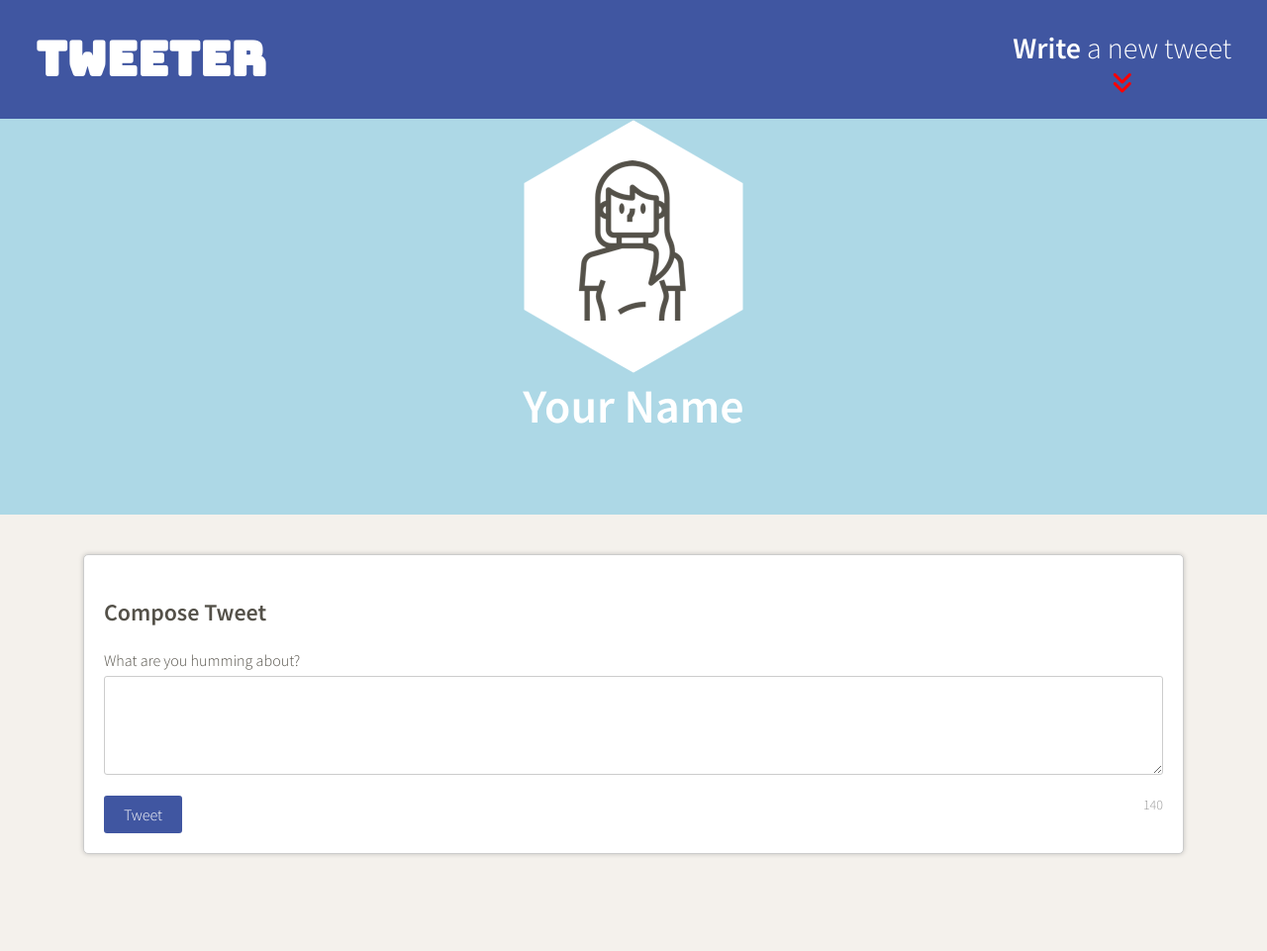
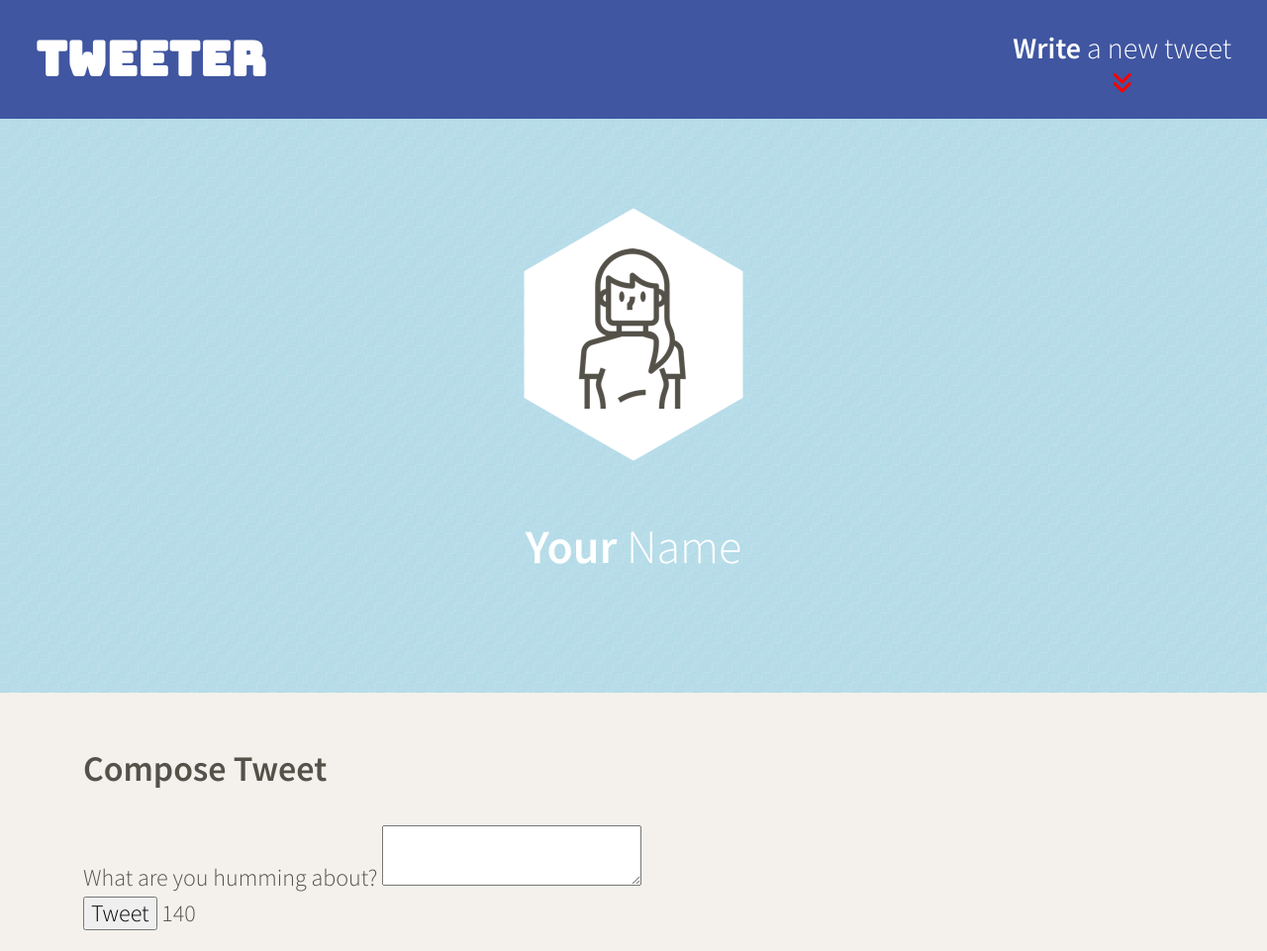
Before and after one commit to ckats123/tweeter_1, a website: page public/index.html in a window 1280 px wide. Shown: the whole page at 99% size. Before the commit the page ends 883 px from the top, so only its background shows below. Drawn offline with nearby package versions, Linux system fonts and the light colour scheme.

Commit message:
edit header

```diff
--- a/public/index.html
+++ b/public/index.html
@@ -84,7 +84,7 @@
         <!-- <h2 id = "name">Your Name</h2> -->
       </div>
       <div>
-        <h2 id="name">Your Name</h2>
+        <h2 id="name">Your <span>Name</span></h2>
       </div>
     </header>
     <!-- Page-specific (main) content here -->
--- a/public/styles/header.css
+++ b/public/styles/header.css
@@ -1,20 +1,22 @@
 /* header.css */
 
 header {
-  height: 400px;
+  height: 700px;
   width: 100%;
   background-color: lightblue;
   justify-content: center;
   align-items: center;
-  display: flex;
-  flex-direction: column;
+  /* display: flex; */
+  /* flex-direction: column; */
   font-family: "Source Sans Pro", sans-serif;
   color: white;
+  box-sizing: border-box;
   padding: 30px;
-  padding-top: 0px;
+  padding-top: 150px;
   padding-bottom: 40px;
-  margin-top: 120px;
-  background-image: url("/images/checkered-light-emboss.jpg");
+  text-align: center;
+  /* margin-top: 120px; */
+  background-image: url("/images/checkered-light-emboss copy.jpg");
 }
 
 header h2 {
@@ -25,14 +27,10 @@ header h2 {
 }
 
 header h2 span {
-  font-size: 24px;
+  font-size: 48px;
   font-weight: 400;
   font-family: "Source Sans Pro", sans-serif;
 }
 #head{
   margin-top: 60px;
 }
-#name /* . = CLASS # = ID    */{
- position: relative;
- bottom: 1.1em;
-}
--- a/public/styles/new-tweet.css
+++ /dev/null
@@ -1,47 +0,0 @@
-/* new-tweet.css */
-
-.new-tweet {
-  background-color: #fff;
-  border: 1px solid #ccc;
-  border-radius: 5px;
-  padding: 20px;
-  margin-top: 20px;
-  box-shadow: 0px 0px 5px rgba(0, 0, 0, 0.2);
-}
-
-/* form header */
-.new-tweet h2 {
-  font-size: 24px;
-  margin-bottom: 10px;
-}
-
-/* form label */
-.new-tweet label {
-  font-size: 16px;
-}
-
-.new-tweet textarea {
-  width: 100%;
-  height: 100px;
-  font-size: 16px;
-  border: 1px solid #ccc;
-  border-radius: 3px;
-  padding: 10px;
-  margin-bottom: 10px;
-}
-
-.new-tweet button {
-  background-color: #4056a1;
-  color: #fff;
-  border: none;
-  border-radius: 3px;
-  padding: 10px 20px;
-  font-size: 16px;
-  cursor: pointer;
-}
-
-.new-tweet .counter {
-  float: right;
-  font-size: 14px;
-  color: #999;
-}
--- a/server/data-files/initial-tweets.json
+++ b/server/data-files/initial-tweets.json
@@ -8,7 +8,7 @@
     "content": {
       "text": "If I have seen further it is by standing on the shoulders of giants"
     },
-    "created_at": 1694834352978
+    "created_at": 1695724686922
   },
   {
     "user": {
@@ -19,6 +19,6 @@
     "content": {
       "text": "Je pense , donc je suis"
     },
-    "created_at": 1694920752978
+    "created_at": 1695811086922
   }
 ]
```
Also changed, not shown: public/images/checkered-light-emboss copy.jpg (added).
